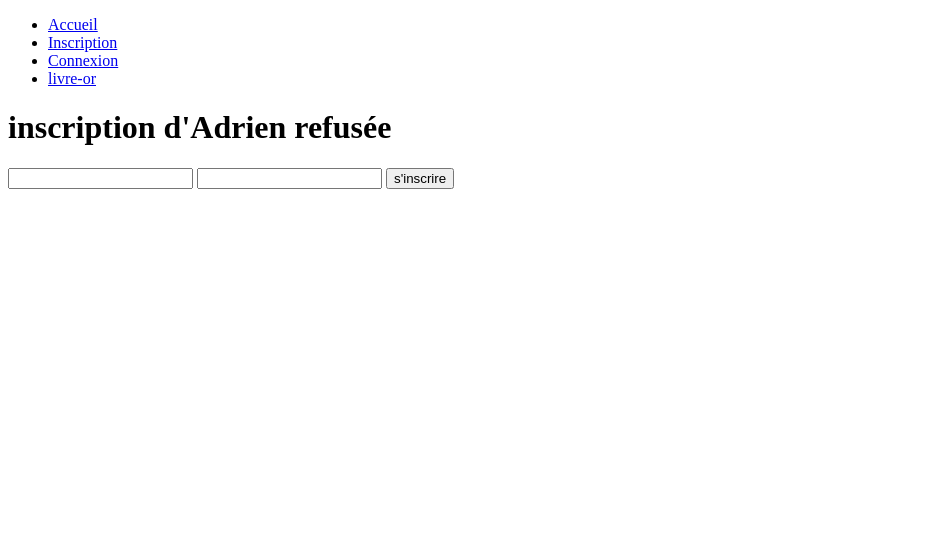
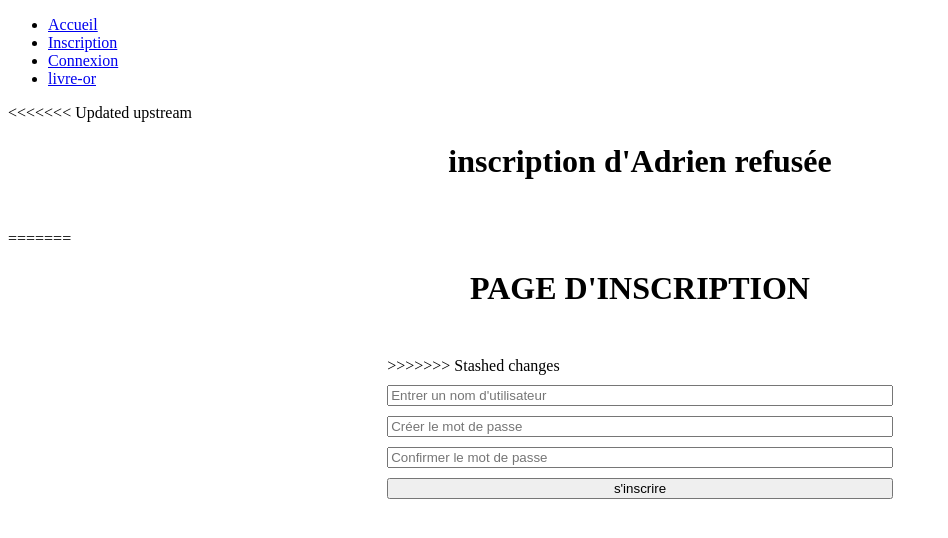
Before and after one commit to H-rayen/livreor, a PHP site: page /inscription.php in a window 1280 px wide. Shown: the top 538 px of the page, without its empty margins (0-948 px from the left). Run offline with PHP 8.4, Linux system fonts and the light colour scheme.

Commit message:
inscription et connexion

```diff
--- a/inscription.php
+++ b/inscription.php
@@ -1,19 +1,31 @@
+
 <?php
 // Une page contenant un formulaire d’inscription
 ?>
 
 <?php include "structure/header.php"; ?>
+<head>
+<link rel="stylesheet" href="style_inscription.css">
+
+</head>
 <body>
     <?php include "structure/menu.php"; ?>
+<<<<<<< Updated upstream
     <h1>inscription d'Adrien refusée</h1>
+=======
+    <h1>PAGE D'INSCRIPTION</h1>
+    <div class="inscription_container">
+        <form class="inscription" method="post" action ="model/traitement-inscription.php">
+>>>>>>> Stashed changes
 
-    <form method="post" action ="model/traitement-inscription.php">
+        <input class="placeholder" type="text" name="nom_d'utilisateur" placeholder="Entrer un nom d'utilisateur">
+        <input class="placeholder" type="password" name="password" placeholder="Créer le mot de passe" required="">
+        <input class="placeholder" type="password" name="confirm_password" placeholder="Confirmer le mot de passe" required="">
+        <input class="inscrire" type="submit" value="s'inscrire">
 
-    <input type="text" >
-    <input type="password">
-    <input type="submit" value="s'inscrire">
 
 
     </form>
+</div>
 </body>
 </html>
--- /dev/null
+++ b/style_inscription.css
@@ -0,0 +1,22 @@
+.inscription_container{
+ display: flex;
+ justify-content: center;
+
+}
+
+
+
+.inscription{
+
+ display : flex ;
+ flex-direction: column;
+ gap: 10px;
+ width: 40% ;
+
+
+}
+
+h1{
+    text-align: center;
+    margin-bottom :50px ;
+}
```
Also changed, not shown: connexion.php (+16 -0 lines), style_connexion.css (added, +31 -0 lines), model/model_connexion.php (added).
